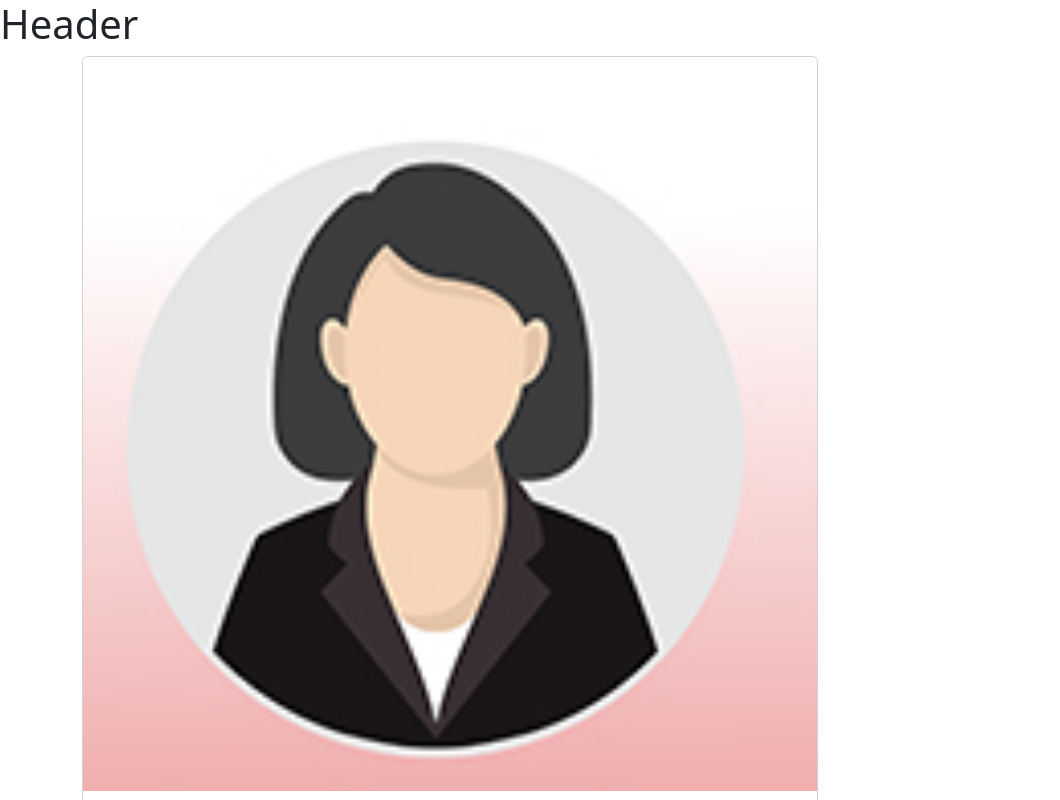
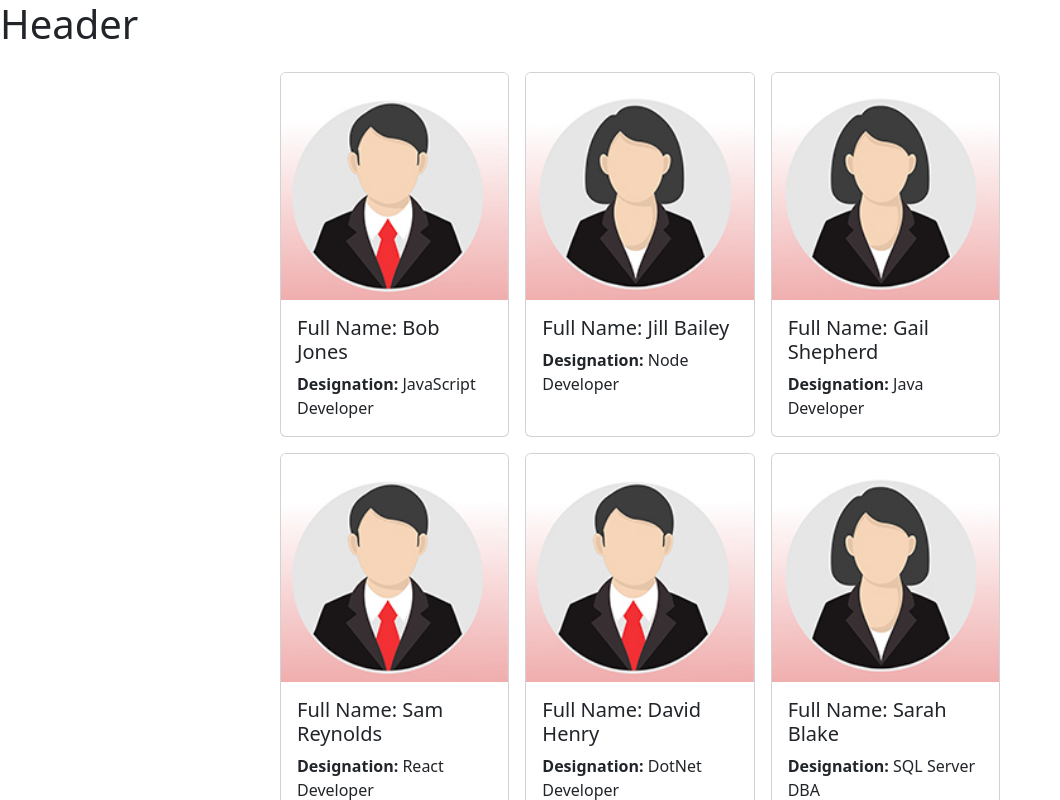
Before and after one commit to adityac14/team-member-allocation, a React (Create React App) app: page / in a window 1280 px wide. Shown: the top 800 px of the page, without its empty margins (0-1060 px from the left). Built offline with nearby package versions, Linux system fonts and the light colour scheme.

Commit message:
Added 3 cards per row, added margin between cards. Used js ternary operator to display employee image

```diff
--- a/src/App.css
+++ b/src/App.css
@@ -1,3 +1,8 @@
 body{
   font-family: Arial;
 }
+
+.card-collection{
+  display: grid;
+  grid-template-columns: 1fr 1fr 1fr;
+}
--- a/src/Employees.js
+++ b/src/Employees.js
@@ -92,28 +92,27 @@
       }])
     return (
         <main className="container">
-          <div className="row">
+          <div className="row justify-content-center mt-3 mb-3">
             <div className="col-8">
+              <div className="card-collection">
               {
                 employees.map((employee) => (
-                  <div id="{employee.id}" className="card">
-                    <img src={femaleProfile} alt="Unable to find image" className="card-img-top"/>
+                  // style - cursor..when hovering above this element it changes the cursor display to a hand click me icon
+                  <div id="{employee.id}" className="card m-2" style={{cursor: "pointer"}}>
+
+                    {(employee.gender === 'male')?<img src={maleProfile} alt="Unable to find image" className="card-img-top"/> :
+                                                  <img src={femaleProfile} alt="Unable to find image" className="card-img-top"/>}
 
                     <div className="card-body">
                       <h5 className="card-title">Full Name: {employee.fullName}</h5>
                       <p className="card-text"><b>Designation:</b> {employee.designation}</p>
                     </div>
-
-
                   </div>
-
-
               ))
            }
-
+              </div>
             </div>
           </div>
-
         </main>
     )
 }
```
